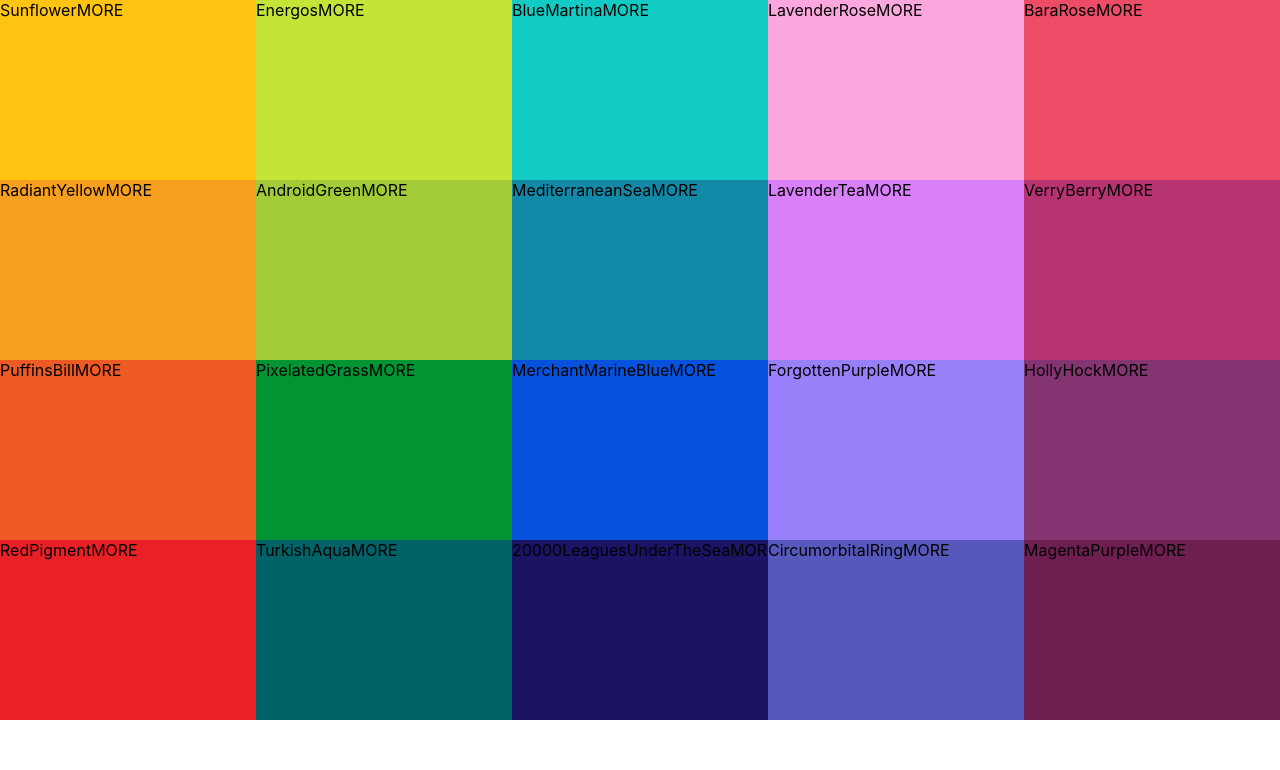
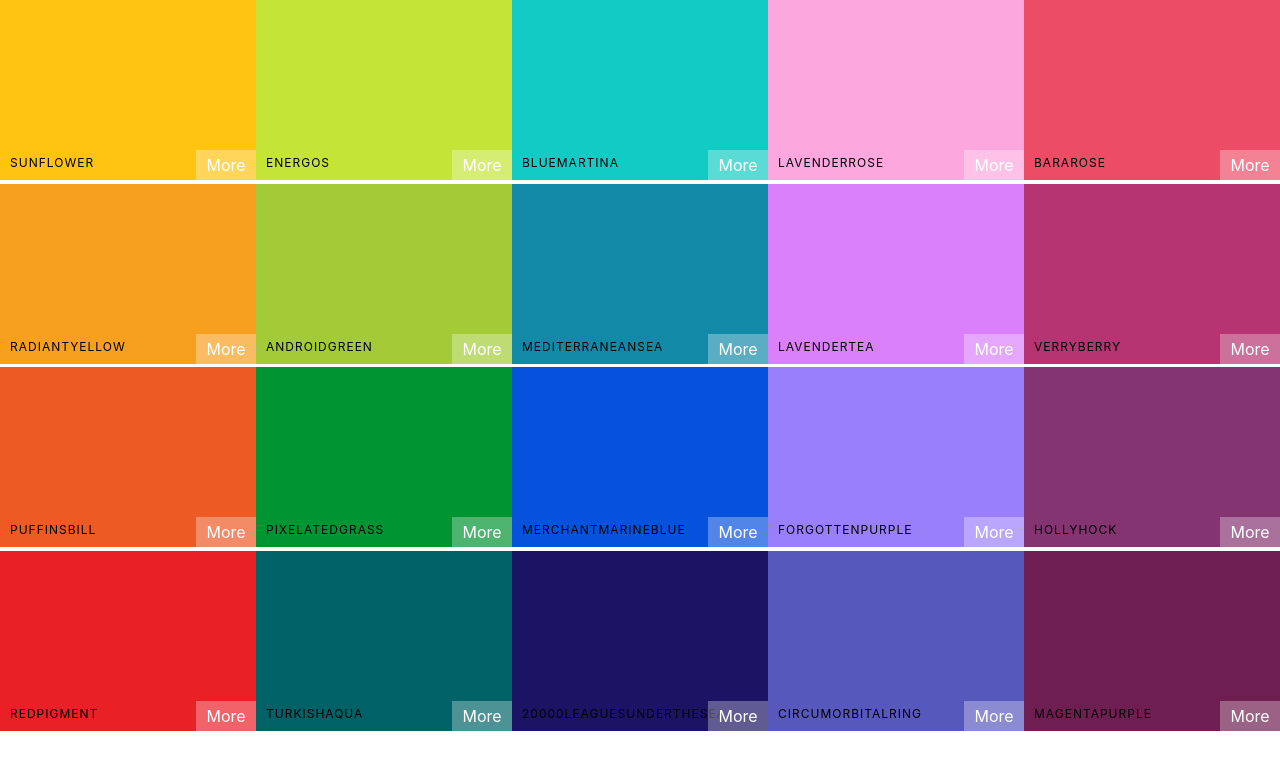
Before and after one commit to tanaya123-comp/Color-Project, a React (Create React App) app: page / in a window 1280 px wide. Shown: the top 770 px of the page. Built offline with nearby package versions, Linux system fonts and the light colour scheme.

Commit message:
color  box styled

```diff
--- a/src/App.js
+++ b/src/App.js
@@ -18,7 +18,7 @@
     {
       return(
           <div>
-            <Pallete colors={seedColors[2].colors}/>
+            <Pallete seed={seedColors[2]}/>
           </div>
       );
     }
--- a/src/ColorBox.css
+++ b/src/ColorBox.css
@@ -5,4 +5,56 @@
     display: inline-block;
     position: relative;
     cursor: pointer;
+    margin-bottom: -0.3px;
 }
+
+.copy-button{
+    width: 100px;
+    height:30px;
+    position: absolute;
+    display: inline-block;
+    top:50%;
+    left:50%;
+    margin-left: -50px;
+    margin-top: -15px;
+    text-align: center;
+    outline: none;
+    background: rgba(255,255,255,0.3);
+    font-size: 1rem;
+    line-height: 30px;
+    color: white;
+    text-transform: uppercase;
+    border: none;
+    opacity: 0;
+}
+
+.copy-button:hover{
+    opacity: 1;
+    transition: 0.5s;
+}
+
+.box-content{
+    position: absolute;
+    width: 100%;
+    left: 0px;
+    bottom: 0px;
+    padding: 10px;
+    color: black;
+    letter-spacing: 1px;
+    text-transform: uppercase;
+    font-size: 12px;
+}
+
+.see-more{
+    background: rgba(255,255,255,0.3);
+    position: absolute;
+    border: none;
+    right: 0px;
+    bottom: 0px;
+    color: white;
+    width: 60px;
+    height: 30px;
+    text-align: center;
+    line-height: 30px;
+
+}
--- a/src/ColorBox.js
+++ b/src/ColorBox.js
@@ -10,11 +10,20 @@
         }
 
         render(){
+                const {name,background} =this.props;
+            return(
+                    <div style={{background:background}} className="ColorBox">
+                           <div className="copy-container">
 
-            return(
-                    <div style={{background:this.props.background}} className="ColorBox">
-                            <span>{this.props.name}</span>
-                            <span>MORE</span>
+                                <div className="box-content">
+                                        <span>{name}</span>
+
+                                </div>
+
+                                <button className="copy-button">Copy</button>
+
+                           </div>
+                           <span className="see-more">More</span>
                     </div>
             );
         }
--- a/src/Pallete.js
+++ b/src/Pallete.js
@@ -13,7 +13,7 @@
 
         render()
         {
-            const colorBoxes=this.props.colors.map(c=>{
+            const colorBoxes=this.props.seed.colors.map(c=>{
 
                 return  <ColorBox background={c.color} name={c.name}/>
             });
```
Also changed, not shown: 1 other file (tests, documents, lock files or other folders).
